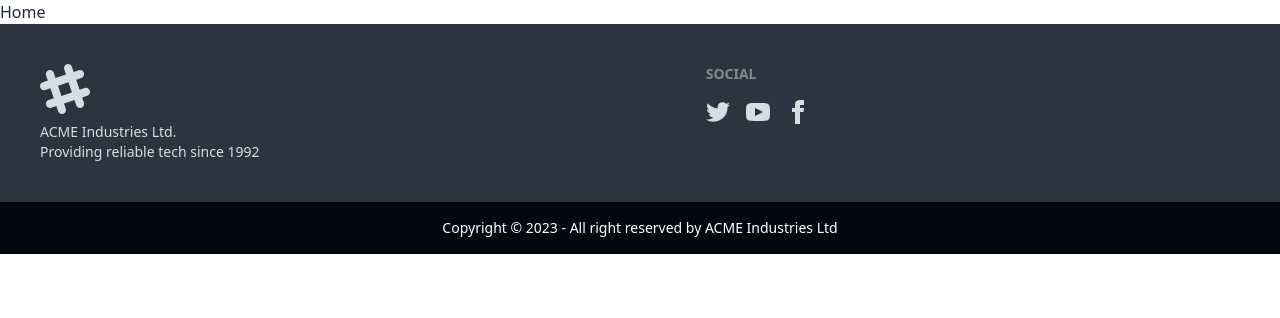
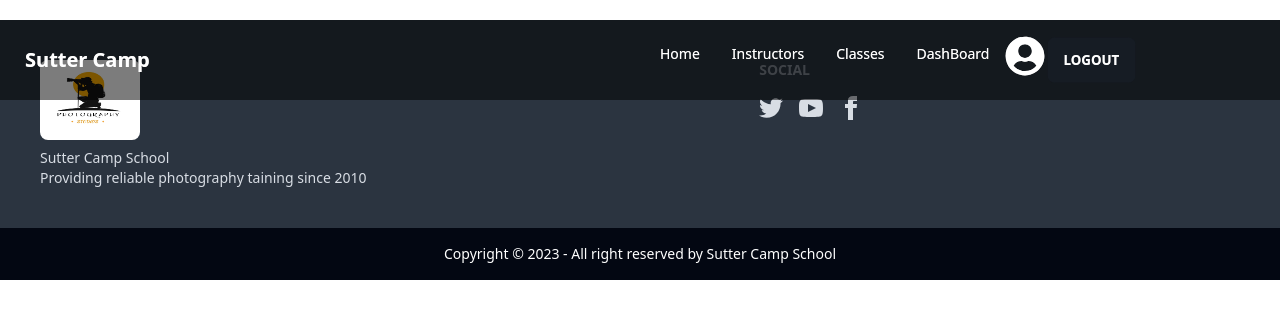
Before and after one commit to tuhin360/sutter-camp-client, a React (Vite) app: page / in a window 1280 px wide. Shown: the top 318 px of the page. Built offline with nearby package versions, Linux system fonts and the light colour scheme.

Commit message:
navbar added

```diff
--- a/package.json
+++ b/package.json
@@ -14,6 +14,7 @@
     "match-sorter": "^6.3.1",
     "react": "^18.2.0",
     "react-dom": "^18.2.0",
+    "react-icons": "^4.9.0",
     "react-router-dom": "^6.12.1",
     "sort-by": "^1.2.0"
   },
--- a/src/Layout/Main.jsx
+++ b/src/Layout/Main.jsx
@@ -1,11 +1,13 @@
 import { Outlet } from "react-router-dom";
 import Footer from "../pages/Shared/Footer/Footer";
+import Navbar from "../pages/Shared/Navbar/Navbar";
 
 
 
 const Main = () => {
     return (
         <div>
+            <Navbar></Navbar>
             <Outlet></Outlet>
             <Footer></Footer>
         </div>
--- a/src/pages/Home/Home/Home.jsx
+++ b/src/pages/Home/Home/Home.jsx
@@ -1,8 +1,10 @@
+import Navbar from "../../Shared/Navbar/Navbar";
 
 const Home = () => {
     return (
         <div>
-            <h2>Home</h2>
+             <Navbar></Navbar>
+
         </div>
     );
 };
--- a/src/pages/Shared/Footer/Footer.jsx
+++ b/src/pages/Shared/Footer/Footer.jsx
@@ -1,26 +1,18 @@
+import logo from '../../../../public/logo.jpg'
+
 const Footer = () => {
     // Get the current year
     const currentYear = new Date().getFullYear();
 
     return (
-      <footer className="">
+      <footer className="my-5">
         <div className="footer p-10 bg-neutral text-neutral-content">
           <div>
-            <svg
-              width="50"
-              height="50"
-              viewBox="0 0 24 24"
-              xmlns="http://www.w3.org/2000/svg"
-              fillRule="evenodd"
-              clipRule="evenodd"
-              className="fill-current"
-            >
-              <path d="M22.672 15.226l-2.432.811.841 2.515c.33 1.019-.209 2.127-1.23 2.456-1.15.325-2.148-.321-2.463-1.226l-.84-2.518-5.013 1.677.84 2.517c.391 1.203-.434 2.542-1.831 2.542-.88 0-1.601-.564-1.86-1.314l-.842-2.516-2.431.809c-1.135.328-2.145-.317-2.463-1.229-.329-1.018.211-2.127 1.231-2.456l2.432-.809-1.621-4.823-2.432.808c-1.355.384-2.558-.59-2.558-1.839 0-.817.509-1.582 1.327-1.846l2.433-.809-.842-2.515c-.33-1.02.211-2.129 1.232-2.458 1.02-.329 2.13.209 2.461 1.229l.842 2.515 5.011-1.677-.839-2.517c-.403-1.238.484-2.553 1.843-2.553.819 0 1.585.509 1.85 1.326l.841 2.517 2.431-.81c1.02-.33 2.131.211 2.461 1.229.332 1.018-.21 2.126-1.23 2.456l-2.433.809 1.622 4.823 2.433-.809c1.242-.401 2.557.484 2.557 1.838 0 .819-.51 1.583-1.328 1.847m-8.992-6.428l-5.01 1.675 1.619 4.828 5.011-1.674-1.62-4.829z"></path>
-            </svg>
+            <img style={{ width: '100px', height: '80px' }} className='rounded-lg' src={logo} alt="" />
             <p>
-              ACME Industries Ltd.
+            Sutter Camp School
               <br />
-              Providing reliable tech since 1992
+              Providing reliable photography taining since 2010
             </p>
           </div>
           <div>
@@ -65,8 +57,8 @@ const Footer = () => {
         <div className="footer footer-center p-4 bg-gray-950 text-base-content">
           <div>
             <p className="text-white">
-              Copyright © {currentYear} - All right reserved by ACME Industries
-              Ltd
+              Copyright © {currentYear} - All right reserved by Sutter Camp School
+
             </p>
           </div>
         </div>
--- /dev/null
+++ b/src/pages/Shared/Navbar/Navbar.jsx
@@ -0,0 +1,93 @@
+
+import { Link } from "react-router-dom";
+import { FaUserCircle } from 'react-icons/fa';
+
+
+const Navbar = () => {
+ const user = true;
+
+
+  const handleLogOut = () => {
+    logOut()
+      .then(() => {})
+      .catch((error) => console.log(error));
+  };
+
+  const navOptions = (
+    <>
+      <li>
+        <Link to="/">Home</Link>
+      </li>
+      <li>
+        <Link to="/menu">Instructors</Link>
+      </li>
+      <li>
+        <Link to="/order/salad">Classes</Link>
+      </li>
+
+        <li>
+          <Link to="/dashboard/adminhome">DashBoard</Link>
+        </li>
+
+
+        {user ? (
+        <>
+          {/* <span>{user?.displayName}</span> */}
+          {user &&<FaUserCircle style={{ fontSize: "2.5rem" }} />}
+          <button onClick={handleLogOut} className="btn btn-active btn-ghost">
+            Logout
+          </button>
+        </>
+      ) : (
+        <>
+          <li>
+            <Link to="/login">Login</Link>
+          </li>
+        </>
+      )}
+
+    </>
+  );
+
+  return (
+    <>
+      <div className="navbar fixed max-w-screen-xl mx-auto z-10 bg-opacity-30 bg-black text-white">
+        <div className="navbar-start">
+          <div className="dropdown">
+            <label tabIndex={0} className="btn btn-ghost lg:hidden">
+              <svg
+                xmlns="http://www.w3.org/2000/svg"
+                className="h-5 w-5"
+                fill="none"
+                viewBox="0 0 24 24"
+                stroke="currentColor"
+              >
+                <path
+                  strokeLinecap="round"
+                  strokeLinejoin="round"
+                  strokeWidth="2"
+                  d="M4 6h16M4 12h8m-8 6h16"
+                />
+              </svg>
+            </label>
+            <ul
+              tabIndex={0}
+              className="menu menu-compact dropdown-content mt-3 p-2 shadow bg-base-100 rounded-box w-52"
+            >
+              {navOptions}
+            </ul>
+          </div>
+          <Link to="/" className="btn btn-ghost normal-case text-xl">
+            Sutter Camp
+          </Link>
+        </div>
+        <div className="navbar-center hidden lg:flex">
+          <ul className="menu menu-horizontal px-1">{navOptions}</ul>
+        </div>
+
+      </div>
+    </>
+  );
+};
+
+export default Navbar;
```
Also changed, not shown: public/logo.jpg (added), 1 other file (tests, documents, lock files or other folders).
